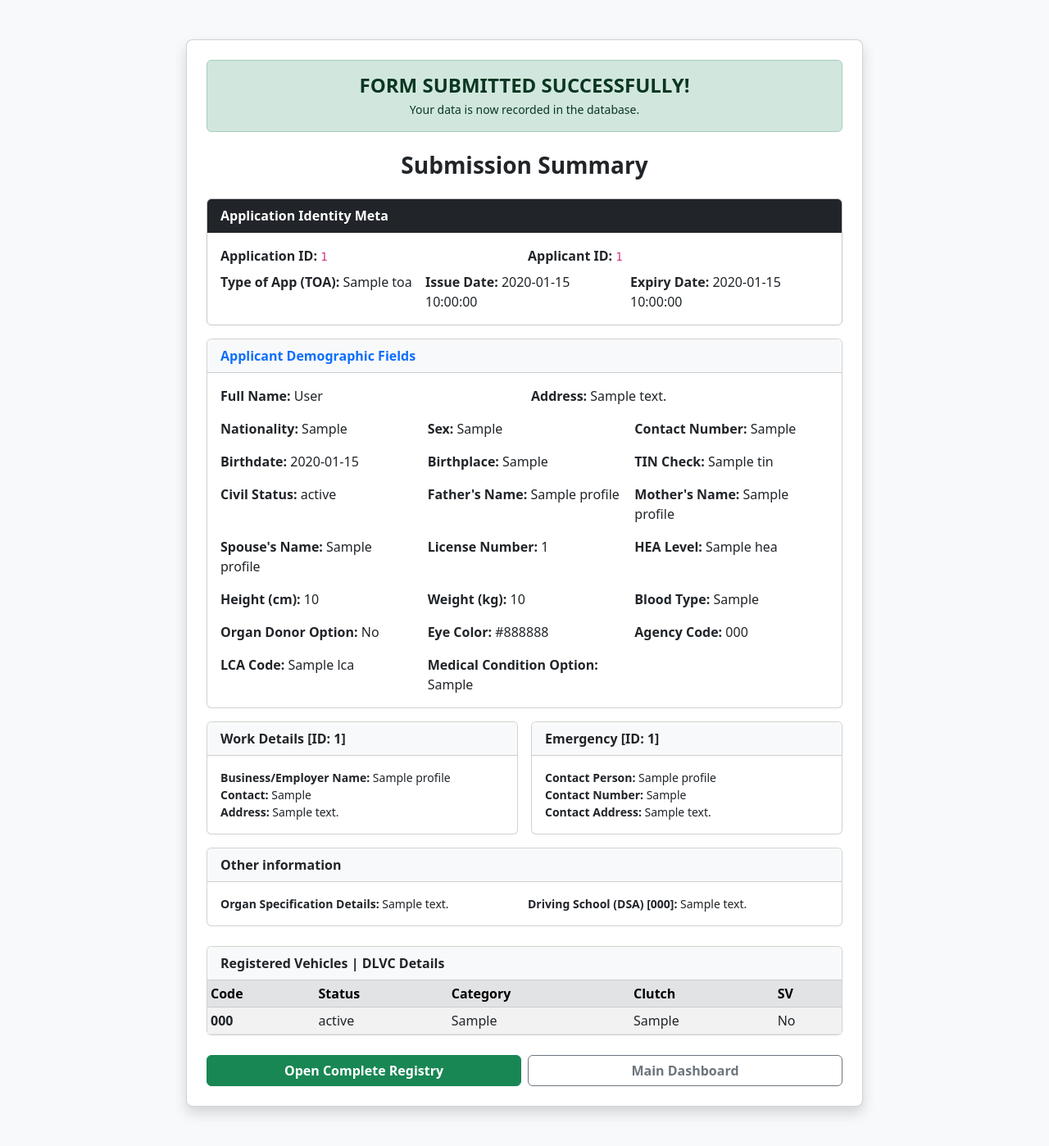
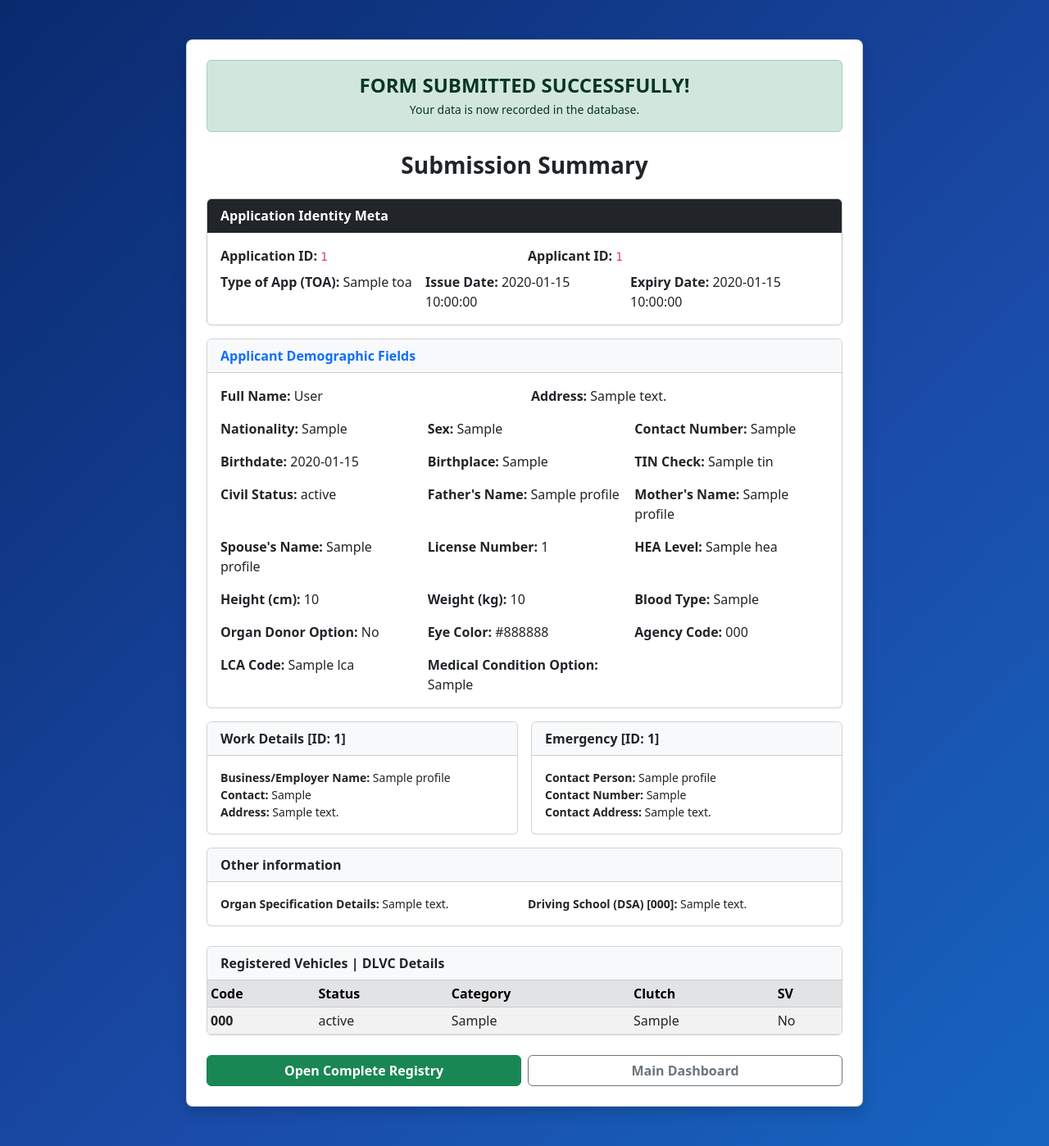
Before and after one commit to reonnee/infoman-licensedb, a Flask app: template project/templates/success.html in a window 1280 px wide. Shown: the whole page at 82% size. Run offline with Flask 3, Linux system fonts and the light colour scheme; the template is opened without the code that fills it: most values are stand-ins (such as "Sample title", 1, 10 or a date in 2020).

Commit message:
Update success.html

```diff
--- a/project/templates/success.html
+++ b/project/templates/success.html
@@ -6,7 +6,7 @@
     <title>Application Processing Complete</title>
     <link href="https://cdn.jsdelivr.net/npm/bootstrap@5.3.0/dist/css/bootstrap.min.css" rel="stylesheet">
 </head>
-<body class="bg-light">
+<body style="background: linear-gradient(135deg, #0a2a6e 0%, #1a4ba8 60%, #1565c0 100%); min-height: 100vh;">
 
 <div class="container my-5" style="max-width: 850px;">
     <div class="card shadow p-4 bg-white rounded-3">
```
